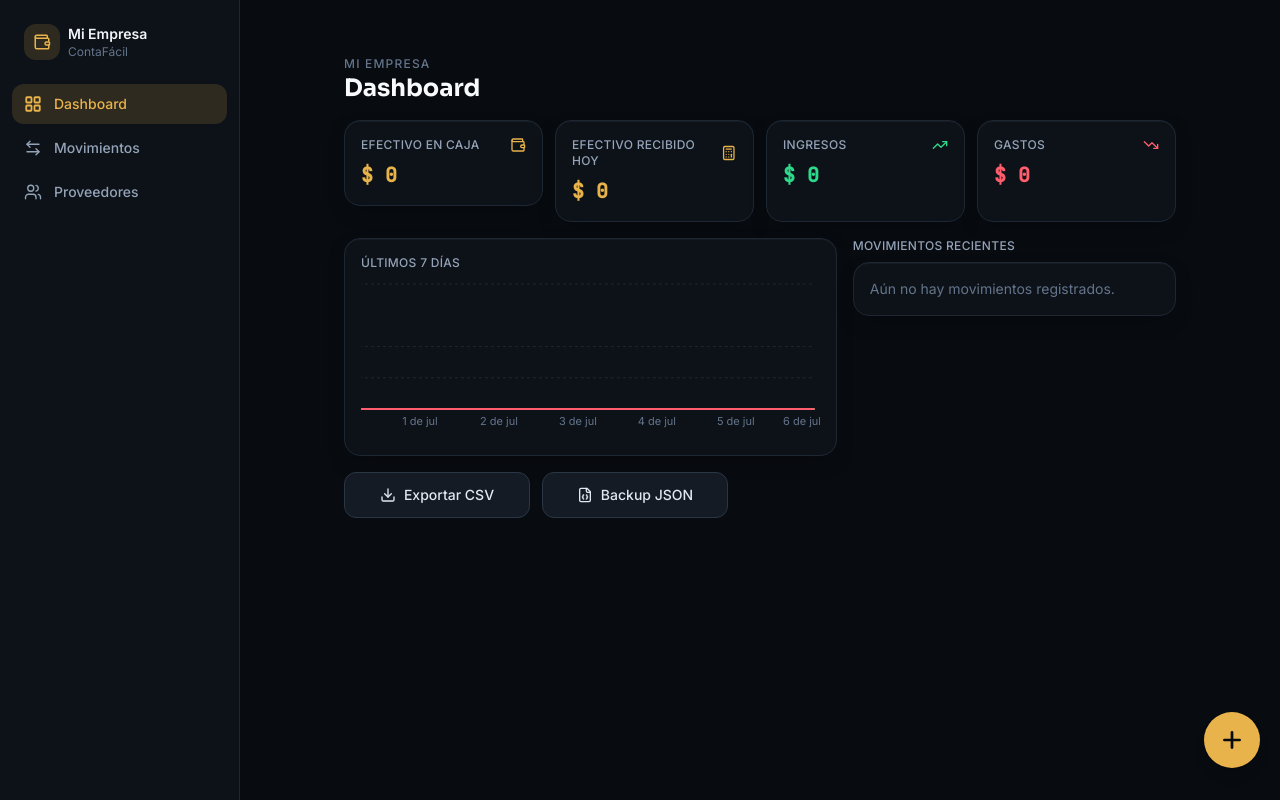
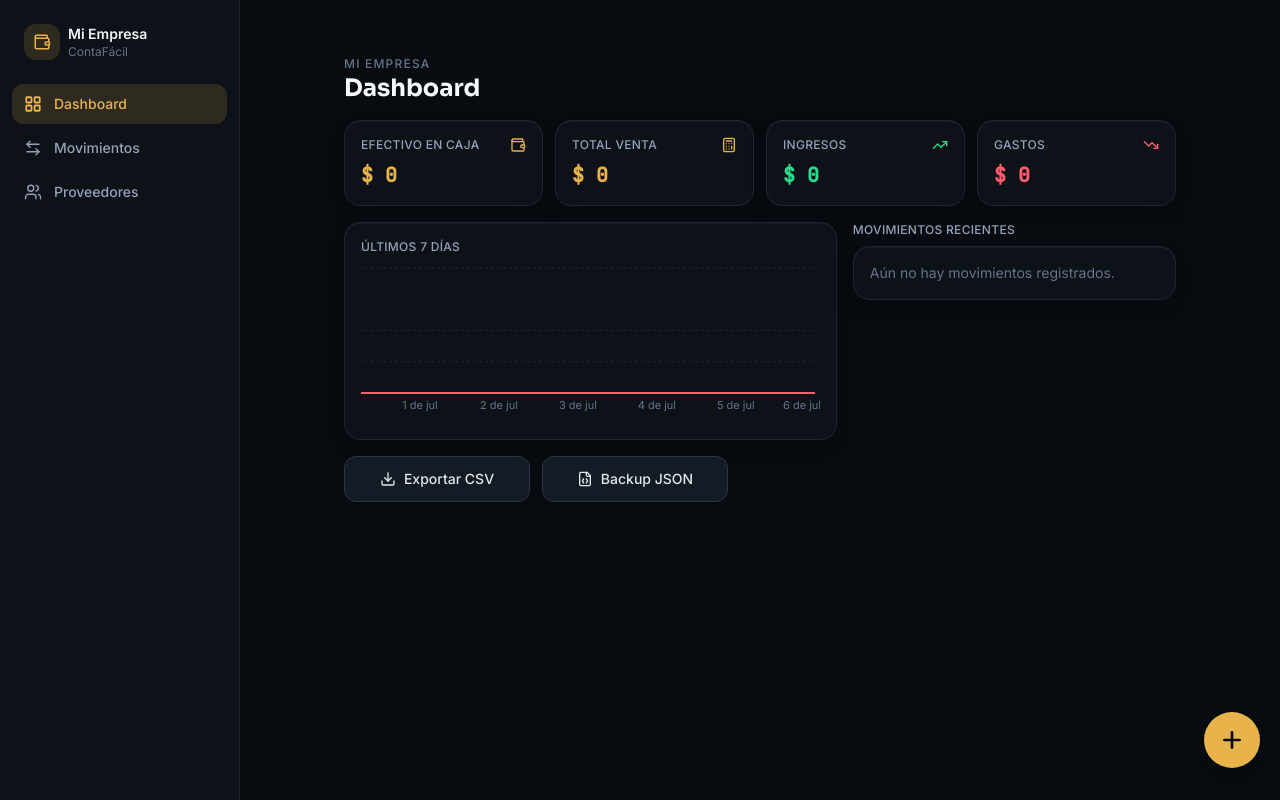
Before and after one commit to lordFullstack/contafacil, a React (Vite) app: page / in a window 1280 px wide. Built offline with nearby package versions, Linux system fonts and the light colour scheme.

Commit message:
Update Dashboard.jsx

```diff
--- a/src/pages/Dashboard.jsx
+++ b/src/pages/Dashboard.jsx
@@ -39,7 +39,7 @@ export default function Dashboard({ refreshKey, onDataChanged, settings }) {
           <StatCard label="Efectivo en caja" value={summary.saldo} icon={Wallet} tone="neutral" />
         </div>
         <div className="col-span-2 md:col-span-1">
-          <StatCard label="Efectivo recibido hoy" value={today.totalHoy} icon={Calculator} tone="neutral" />
+          <StatCard label="Total venta" value={today.totalHoy} icon={Calculator} tone="neutral" />
         </div>
         <StatCard label="Ingresos" value={summary.ingresos} icon={TrendingUp} tone="ingreso" />
         <StatCard label="Gastos" value={summary.gastos} icon={TrendingDown} tone="egreso" />
@@ -143,4 +143,4 @@ export default function Dashboard({ refreshKey, onDataChanged, settings }) {
       )}
     </div>
   )
-}
+                  }
```
